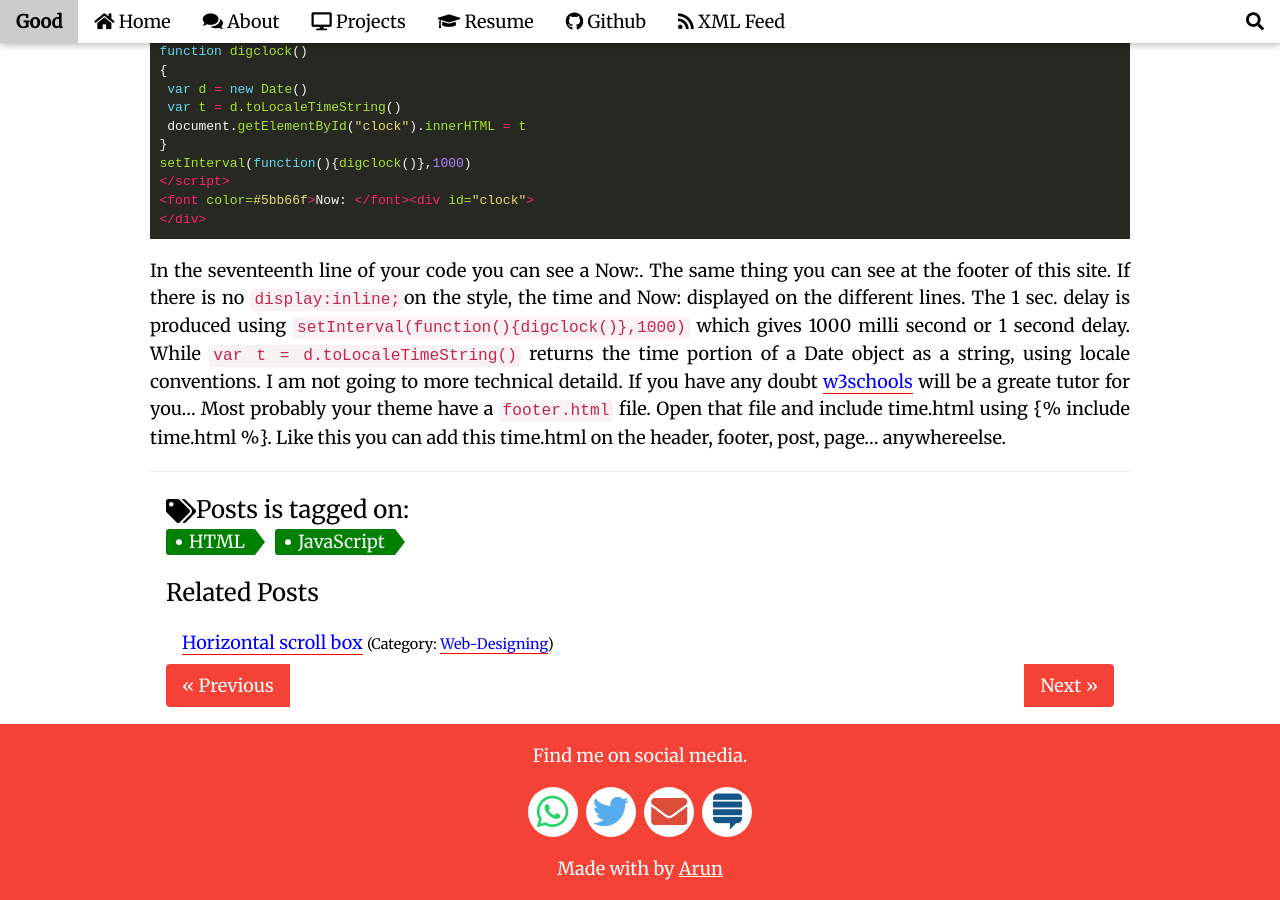
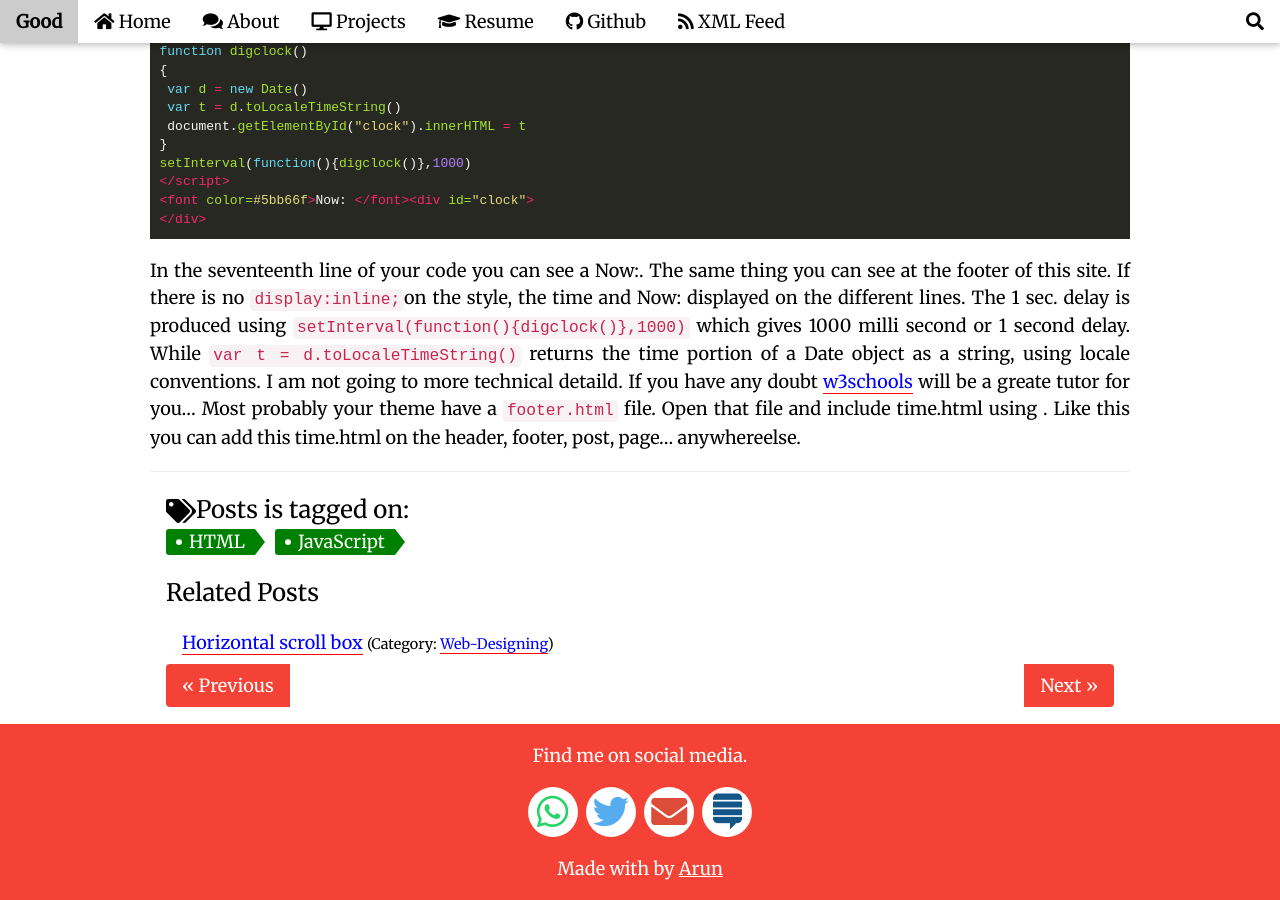
Before and after one commit to chipprogrammers/Good, a Jekyll site: the page built from _posts/2017-06-20-digital-clock.md, in a window 1280 px wide and 900 px high, scrolled down 765 px. Built offline with Jekyll 4.4.1, drawn with Linux system fonts in a browser that asks for light colours; comment, search, counter and statistics services are not loaded; some of the changed lines change nothing that is shown.

Commit message:
Update 2017-06-20-digital-clock.md

````diff
--- a/_posts/2017-06-20-digital-clock.md
+++ b/_posts/2017-06-20-digital-clock.md
@@ -34,4 +34,4 @@ setInterval(function(){digclock()},1000)
 </div>
 ```
 
-In the seventeenth line of your code you can see a Now:. The same thing you can see at the footer of this site. If there is no `display:inline;`on the style, the time and Now: displayed on the different lines. The  1 sec. delay is produced using `setInterval(function(){digclock()},1000)` which gives 1000 milli second or 1 second delay. While `var t = d.toLocaleTimeString()` returns the time portion of a Date object as a string, using locale conventions. I am not going to more technical detaild. If you have any doubt [w3schools](https://w3schools.com) will be a greate tutor for you... Most probably your theme have a `footer.html` file. Open that file and include time.html using {% raw %}{% include time.html %}{% endraw %}. Like this you can add this time.html on the header, footer, post, page... anywhereelse.
+In the seventeenth line of your code you can see a Now:. The same thing you can see at the footer of this site. If there is no `display:inline;`on the style, the time and Now: displayed on the different lines. The  1 sec. delay is produced using `setInterval(function(){digclock()},1000)` which gives 1000 milli second or 1 second delay. While `var t = d.toLocaleTimeString()` returns the time portion of a Date object as a string, using locale conventions. I am not going to more technical detaild. If you have any doubt [w3schools](https://w3schools.com) will be a greate tutor for you... Most probably your theme have a `footer.html` file. Open that file and include time.html using {% raw %}{% endraw %}. Like this you can add this time.html on the header, footer, post, page... anywhereelse.
````
